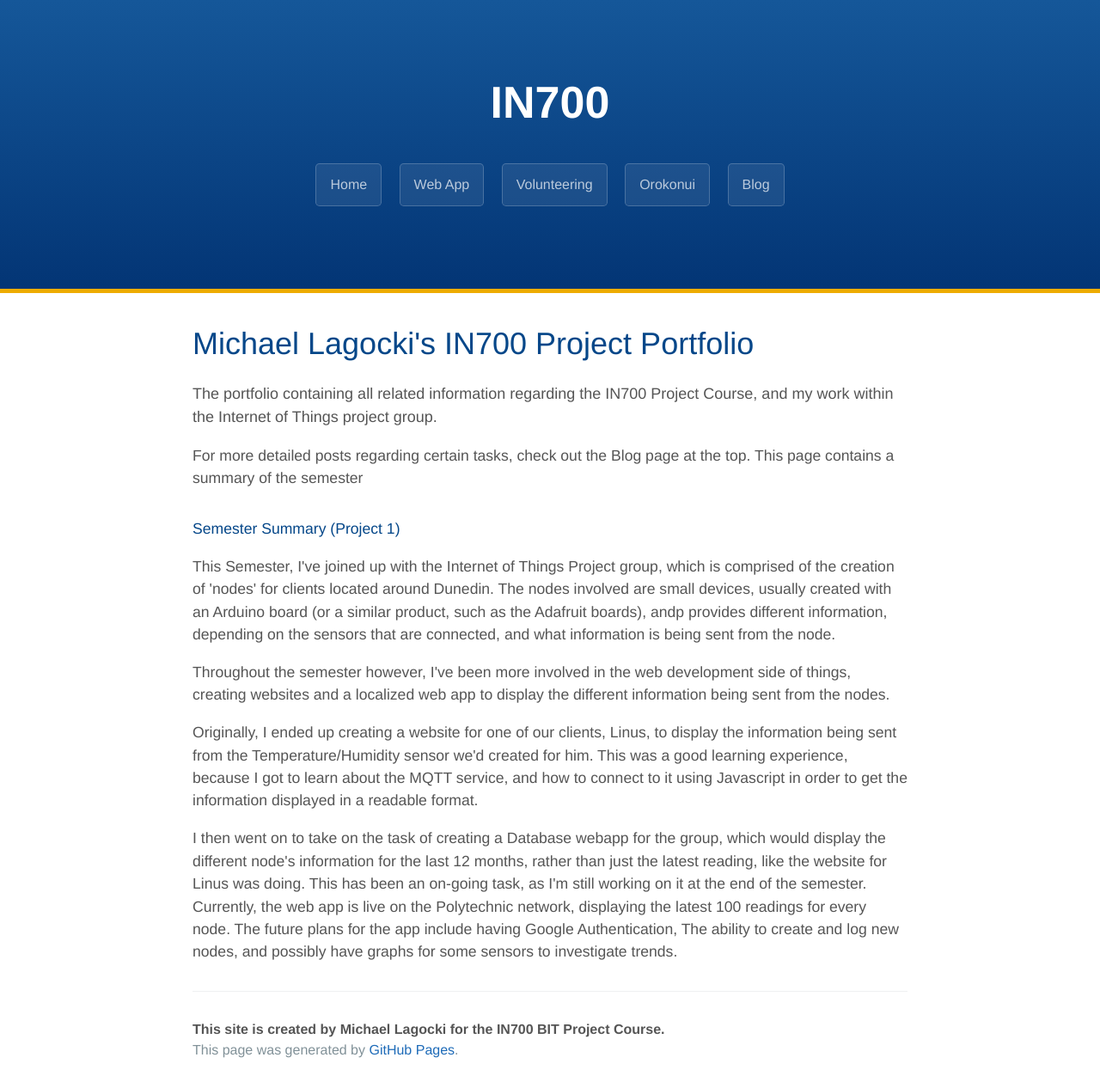
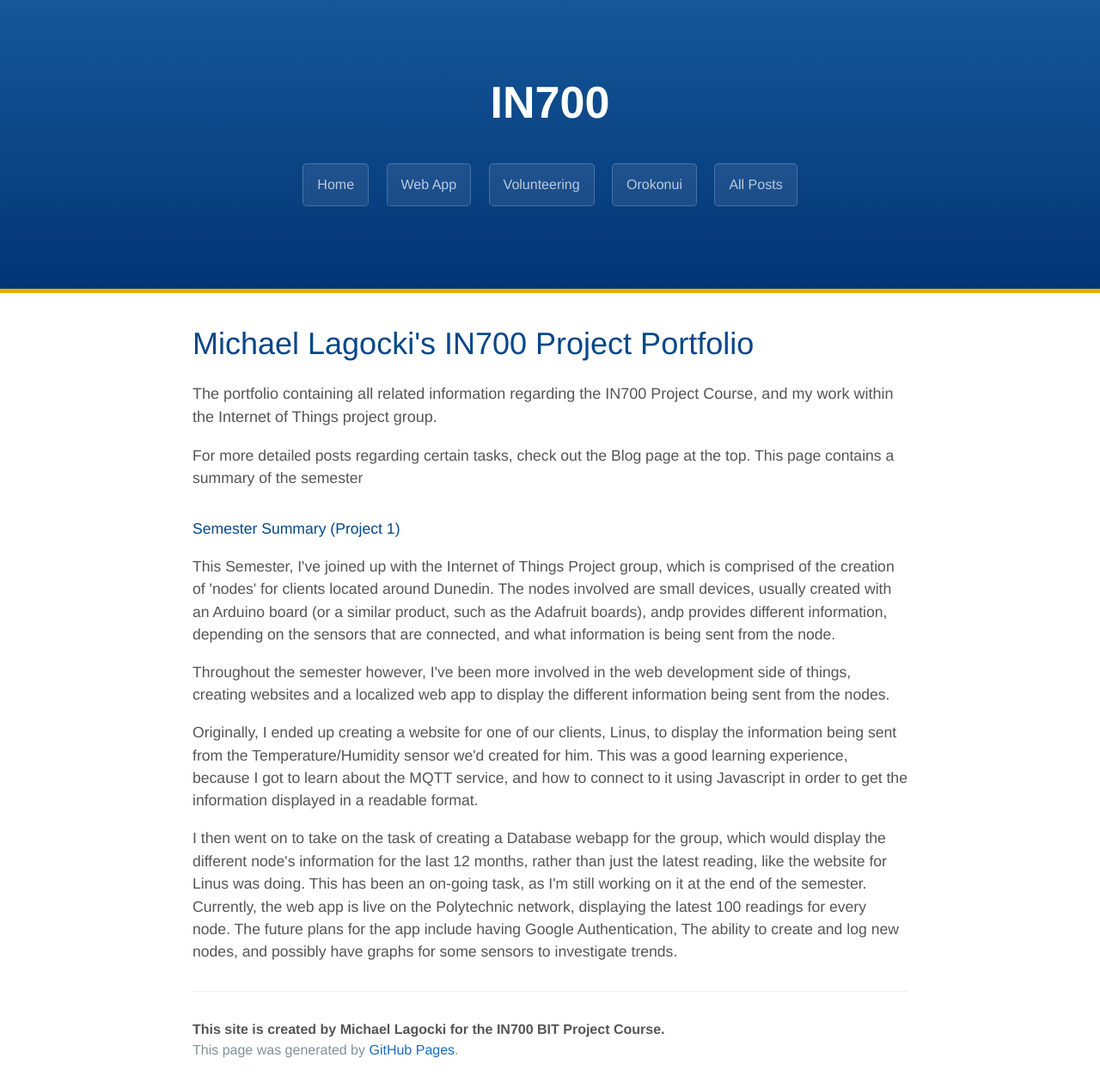
Before and after one commit to kammorne/IN700, a Jekyll site: the page built from index.html, in a window 1280 px wide. Shown: the whole page at 86% size. Built offline with Jekyll 4.4.1, drawn with Linux system fonts in a browser that asks for light colours.

Commit message:
Update page-header.html

```diff
--- a/_includes/page-header.html
+++ b/_includes/page-header.html
@@ -5,6 +5,6 @@
       <a href="/lagoma1_IN700/iotdata" class="btn">Web App</a>
       <a href="/lagoma1_IN700/volunteering" class="btn">Volunteering</a>
       <a href="/lagoma1_IN700/orokonui" class="btn">Orokonui</a>
-      <a href="/lagoma1_IN700/blog" class="btn">Blog</a>
+      <a href="/lagoma1_IN700/blog" class="btn">All Posts</a>
 </section>
 <div class="divider"></div>
```
